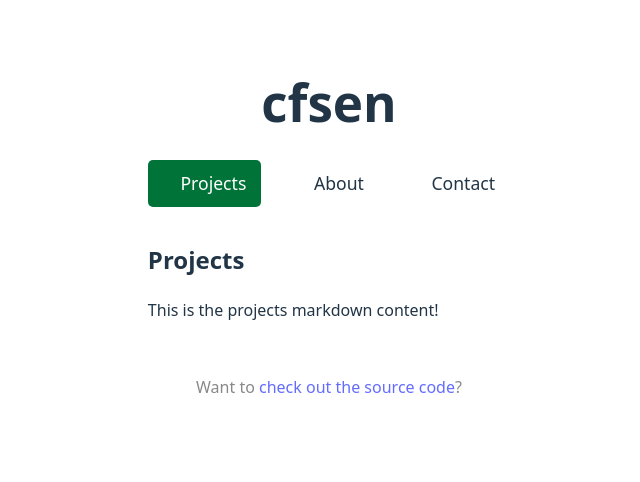
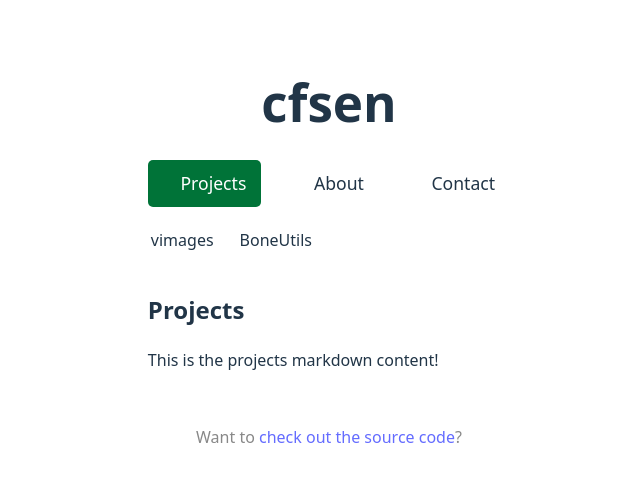
Before and after one commit to cfsen/cfsen-portfolio-gitpages, a React (Vite) app: page / in a window 1280 px wide. Shown: the top 482 px of the page, without its empty margins (311-951 px from the left). Built offline with nearby package versions, Linux system fonts and the light colour scheme; some icons are missing.

Commit message:
refactor: content pipeline
Refactor content pipeline to support content (pages) and sub-content (pages nested within pages).

```diff
--- a/src/App.tsx
+++ b/src/App.tsx
@@ -3,22 +3,34 @@ import Navigation from './components/UI/nav'
 import Page from './components/Layout/page'
 
 import './App.css'
-import { ContentKey } from './types/navigationProps';
+import { ContentKey, SubContentKey } from './types/navigationProps';
 
 function App() {
-	const [displayPage, setDisplayPage] = useState<ContentKey>(ContentKey.Projects);
+	const [displayContent, setDisplayContent] = useState<ContentKey>(ContentKey.Projects);
+	const [displaySubContent, setDisplaySubContent] = useState<SubContentKey>(SubContentKey.None);
 
-	const handleNavigation = (navTo: number) => {
-		setDisplayPage(navTo);
-	}
+	const handleContentSwap = (key: ContentKey) => {
+		setDisplayContent(key);
+		setDisplaySubContent(SubContentKey.None);
+	};
 
 	return (
 		<>
 			<div id="mainContainer">
 				<h1>cfsen</h1>
 
-				<Navigation activePage={displayPage} handleActive={handleNavigation} />
-				<Page activePage={displayPage} handleActive={handleNavigation} />
+				<Navigation
+					displayContent={displayContent}
+					displaySubContent={displaySubContent}
+					handleContentChange={handleContentSwap}
+					handleSubContentChange={setDisplaySubContent}
+				/>
+				<Page
+					displayContent={displayContent}
+					displaySubContent={displaySubContent}
+					handleContentChange={handleContentSwap}
+					handleSubContentChange={setDisplaySubContent}
+				/>
 
 			</div>
 			<p className="footerText">
--- a/src/components/Layout/page.tsx
+++ b/src/components/Layout/page.tsx
@@ -1,22 +1,31 @@
 import { useEffect, useState } from 'react';
-import type { navigationProps } from '../../types/navigationProps';
+import { SubContentKey, type navigationProps } from '../../types/navigationProps';
 import ReactMarkdown from 'react-markdown';
 import styles from './page.module.css';
 
-import contentManifest from '../../assets/contentManifest.json';
+import { CONTENT, SUBCONTENT } from '../../content.tsx';
 
-function Page({ activePage, handleActive }: navigationProps) {
+function Page({
+	displayContent,
+	displaySubContent,
+	handleContentChange,
+	handleSubContentChange
+}: navigationProps) {
 	const [data, setData] = useState('');
 
 	useEffect(() => {
-		const selected = contentManifest.find(item => item.id === activePage);
+		const content = CONTENT.find(item => item.key === displayContent);
+		const subcontent = SUBCONTENT.find(item => item.key === displaySubContent);
+		const selected = displaySubContent !== SubContentKey.None ? subcontent : content;
+		console.log("content: " + content?.label);
+		console.log("subcontent: " + subcontent?.label);
 		if (selected) {
-			fetch('content/' + selected.label + '.md')
+			fetch(selected.file)
 				.then(res => res.text())
 				.then(text => setData(text))
 				.catch(err => console.error('Fetch error:', err));
 		}
-	}, [activePage]);
+	}, [displayContent, displaySubContent]);
 
 	return (
 		<div className={styles.pageContainer}>
--- a/src/components/UI/nav.tsx
+++ b/src/components/UI/nav.tsx
@@ -1,25 +1,26 @@
 import styles from './nav.module.css';
 import clsx from 'clsx';
 
-import CodeIcon from '@mui/icons-material/Code';
-import FingerprintIcon from '@mui/icons-material/Fingerprint';
-import MailOutlineIcon from '@mui/icons-material/MailOutline';
+import { type navigationProps } from '../../types/navigationProps';
+import { CONTENT, SUBCONTENT } from '../../content.tsx';
 
-import { ContentKey, type Content, type navigationProps } from '../../types/navigationProps';
-
-function Navigation({ activePage, handleActive }: navigationProps) {
-	const content = populateContent();
-
-	const navBarElements = content.map(nav =>
+function Navigation({
+	displayContent,
+	displaySubContent,
+	handleContentChange,
+	handleSubContentChange
+}: navigationProps) {
+	const navBarElements = CONTENT
+	.map(nav =>
 		<div
 			key={nav.key}
 			className={
 				clsx(
 					styles.navElement,
-					{ [styles.navElementActive]: nav.key === activePage }
+					{ [styles.navElementActive]: nav.key === displayContent }
 				)
 			}
-			onClick={() => { handleActive(nav.key) }}
+			onClick={() => { handleContentChange(nav.key) }}
 		>
 			{nav.icon}
 			<span>
@@ -28,19 +29,34 @@ function Navigation({ activePage, handleActive }: navigationProps) {
 		</div>
 	);
 
+	const navBarSubElements = SUBCONTENT
+	.filter(a => a.parentContent === displayContent)
+	.map(sub =>
+		<div
+			key={sub.key}
+			className={
+				clsx(
+					styles.navElement,
+					{ [styles.navElementActive]: sub.key === displaySubContent },
+					styles.navElementSmall,
+				)
+			}
+			onClick={() => { handleSubContentChange(sub.key) }}
+		>
+			{sub.label}
+		</div>
+	);
+
 	return (
-		<div className={styles.navigationContainer}>
-			{navBarElements}
-		</div>
+		<>
+			<div className={styles.navigationContainer}>
+				{navBarElements}
+			</div>
+			<div className={styles.subNavigationContainer}>
+				{navBarSubElements}
+			</div>
+		</>
 	);
 }
 
-function populateContent(): Content[] {
-	let content: Content[] = [];
-	content.push({ key: ContentKey.Projects, label: "Projects", icon: <CodeIcon /> });
-	content.push({ key: ContentKey.About, label: "About", icon: <FingerprintIcon /> });
-	content.push({ key: ContentKey.Contact, label: "Contact", icon: <MailOutlineIcon /> });
-	return content;
-}
-
 export default Navigation
--- /dev/null
+++ b/src/content.tsx
@@ -0,0 +1,22 @@
+import CodeIcon from '@mui/icons-material/Code';
+import FingerprintIcon from '@mui/icons-material/Fingerprint';
+import MailOutlineIcon from '@mui/icons-material/MailOutline';
+import { ContentKey, SubContentKey, type Content, type SubContent } from "./types/navigationProps";
+
+function populateContent(): Content[] {
+	let content: Content[] = [];
+	content.push({ key: ContentKey.Projects, label: "Projects", file: "content/Projects.md", icon: <CodeIcon /> });
+	content.push({ key: ContentKey.About, label: "About", file: "content/About.md", icon: <FingerprintIcon /> });
+	content.push({ key: ContentKey.Contact, label: "Contact", file: "content/Contact.md", icon: <MailOutlineIcon /> });
+	return content;
+}
+
+function populateSubContent(): SubContent[] {
+	let subContent: SubContent[] = [];
+	subContent.push({ key: SubContentKey.vimages, label: "vimages", file: "subcontent/vimages.md", parentContent: ContentKey.Projects });
+	subContent.push({ key: SubContentKey.BoneUtils, label: "BoneUtils", file: "subcontent/BoneUtils.md", parentContent: ContentKey.Projects });
+	return subContent;
+}
+
+export const CONTENT = populateContent();
+export const SUBCONTENT = populateSubContent();
--- a/src/types/navigationProps.ts
+++ b/src/types/navigationProps.ts
@@ -1,16 +1,30 @@
 import type { JSX } from "react";
 
 export type navigationProps = {
-	activePage: number;
-	handleActive: (page: number) => void;
+	displayContent: ContentKey;
+	displaySubContent: SubContentKey;
+	handleContentChange: (content: ContentKey) => void;
+	handleSubContentChange: (subContent: SubContentKey) => void;
 };
 export type Content = {
 	key: ContentKey;
 	label: string;
 	icon: JSX.Element;
+	file: string;
+};
+export type SubContent = {
+	key: SubContentKey;
+	label: string;
+	parentContent: ContentKey;
+	file: string;
 };
 export enum ContentKey {
 	Projects,
 	Contact,
 	About,
 };
+export enum SubContentKey {
+	None,
+	vimages,
+	BoneUtils,
+};
```
